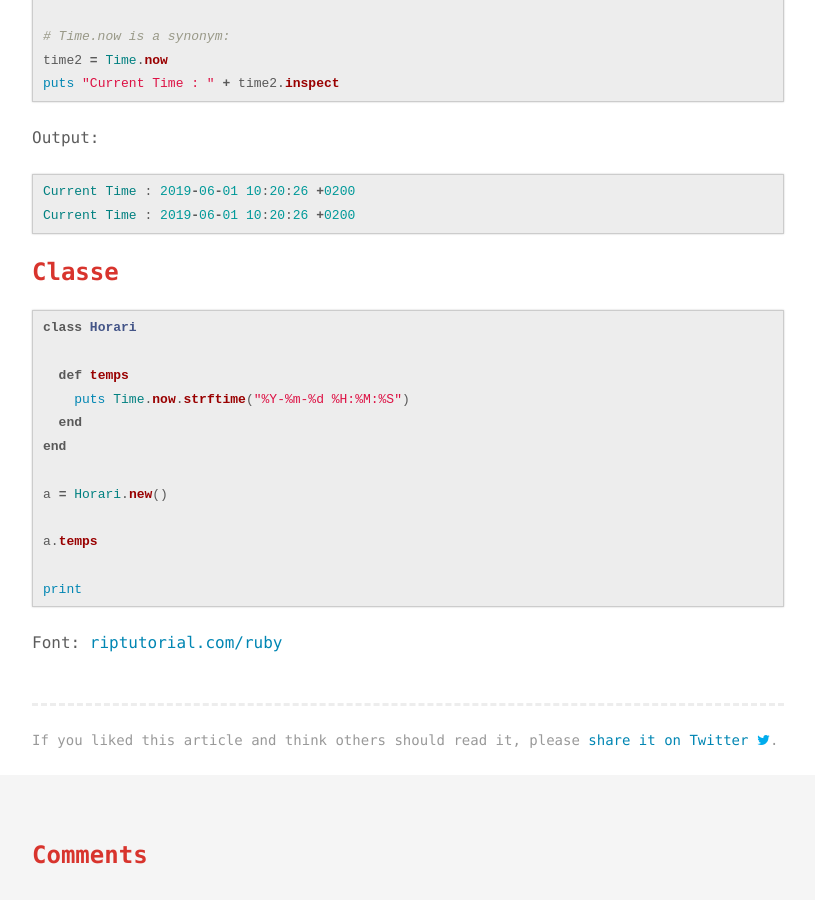
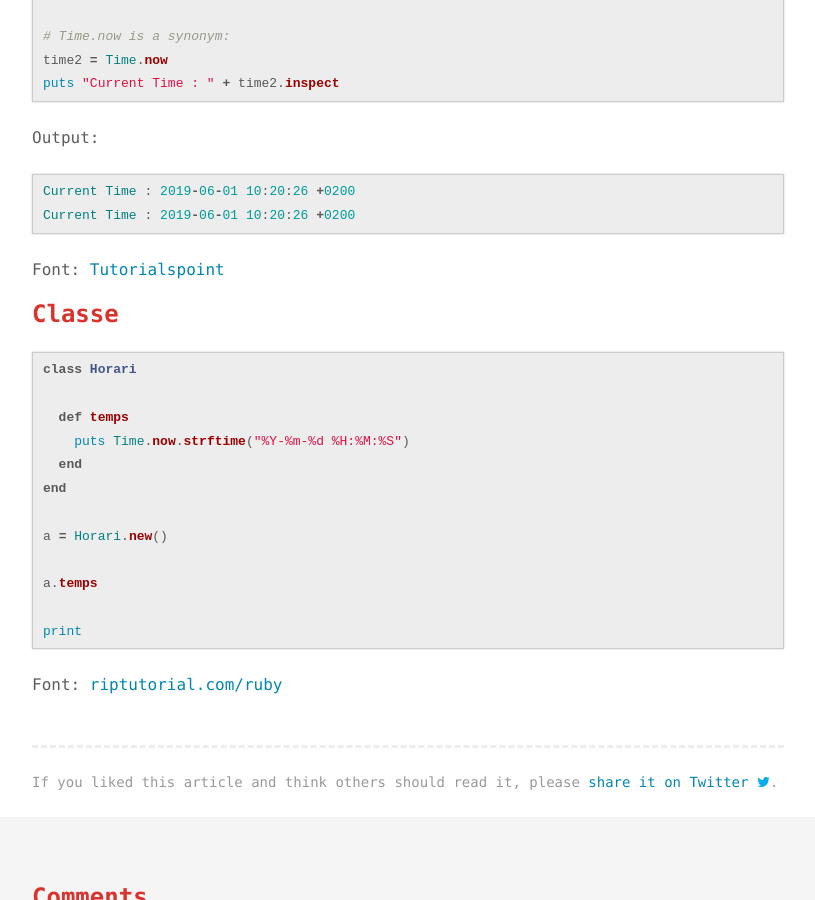
Before and after one commit to inclusa/ruby, a Jekyll site: the page built from _posts/2019-05-31-62-time.md, in a window 1280 px wide and 900 px high, scrolled down 933 px. Shown: the whole window, without its empty margins (232-1047 px from the left). Built offline with Jekyll 4.4.1, drawn with Linux system fonts in a browser that asks for light colours; comment, search, counter and statistics services are not loaded.

Commit message:
Time fonamentat

````diff
--- a/_posts/2019-05-31-62-time.md
+++ b/_posts/2019-05-31-62-time.md
@@ -56,6 +56,8 @@ Current Time : 2019-06-01 10:20:26 +0200
 Current Time : 2019-06-01 10:20:26 +0200
 ```
 
+Font: [Tutorialspoint](https://www.tutorialspoint.com/ruby/ruby_date_time.htm)
+
 ### Classe
 
 ```ruby
````
